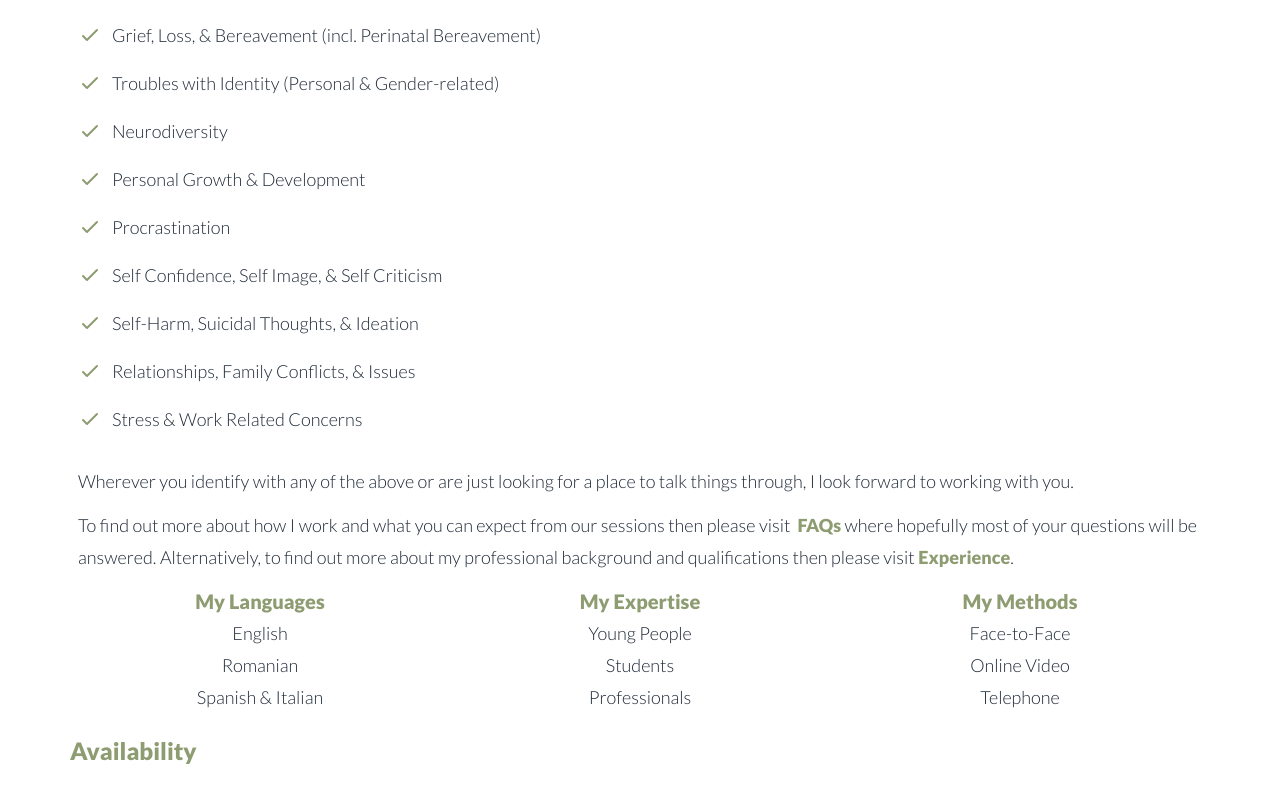
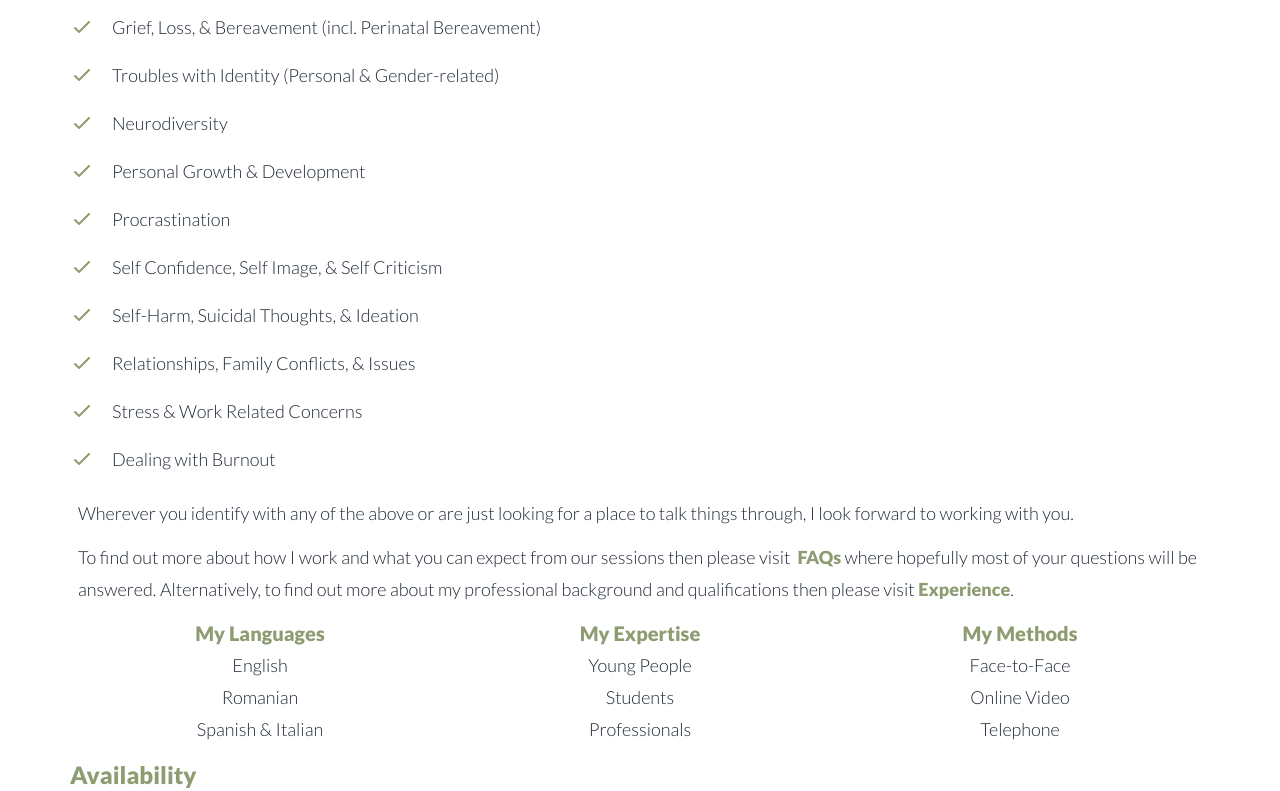
Before and after one commit to anat09/counselling-web, a Next.js app in the folder src/: page / in a window 1280 px wide. Shown: the part 2069-2860 px from the top of the page. Built offline with nearby package versions, Linux system fonts and the light colour scheme; no server answers.

Commit message:
add Experience page, rearrange some components

```diff
--- a/src/components/availability.js
+++ b/src/components/availability.js
@@ -1,11 +1,12 @@
 import React from 'react';
 
 import Section from './section';
+import SubHeader from './subHeader';
 
 const Availability = () => {
   return (
     <>
-      <div className="font-lato text-primary text-2xl py-6 font-bold">Availability</div>
+      <SubHeader title={'Availability'} />
       <Section paras={[
         `Online Video/Telephone Counselling Sessions can be booked between 10am - 8pm on
         Thursday, Fridays, and Saturdays.`,
--- /dev/null
+++ b/src/components/bulletpoint.js
@@ -0,0 +1,4 @@
+const Bulletpoint = ({ content }) => {
+  return <>&#8226;&#160;&#160;{ content }</>
+}
+export default Bulletpoint;
--- /dev/null
+++ b/src/components/experience/content.js
@@ -0,0 +1,77 @@
+import HyperRef from '../hyperRef';
+import Section from '../section';
+import TickList from '../tickList';
+
+export const second = [
+  `I have been working in mental health settings for over 7 years, with people from
+  various backgrounds and ages, across the UK. I began supporting students & young
+  people with their mental health, disability & neurodiversity in 2015 (across various
+  universities in North- West - Greater Manchester & Lancaster).`,
+  `Since 2018 I have also been working with survivors of childhood sexual abuse and/or
+  domestic violence, in various settings and charities across the UK (SafeNet –
+  Lancashire, Concrete & Savana – Staffordshire, NAPAC – Nationally). This required me
+  to undertake trauma-informed training and allowed me to become a trauma informed
+  therapist.`,
+  `In my current work outside private practice I offer single sessions of therapy also
+  known as one off counselling sessions, to explore what is occurring for clients in the
+  here and now, identify coping strategies they can implement going forward. I also
+  conduct comprehensive mental health and risk assessments with clients, to establish
+  the best therapeutic approach suitable for them going forward, given their emotional,
+  psychological needs.`,
+  `My work experience allows me to facilitate conversations with you as a client, where
+  we can identify together what works for you and if this is the right therapeutic space
+  for you. Across all my experience I worked collaboratively with people, and supported
+  them in building their confidence, learning about themselves. Diversity and inclusion
+  also played a big role in my work so far, which allows me to confidently explore any
+  impact of multiculturalism, neurodiversity, and differences on your wellbeing.`
+]
+
+export const third = [
+  <>
+    As you will see below, my training has been focused on various approaches in therapy,
+    allowing me to deliver counselling and psychotherapy in an integrative way. This
+    means that throughout our work together, I draw on my knowledge &amp; training in below
+    therapeutic modalities (see <HyperRef link={'/faq'} value={'FAQ'} /> for more information about therapy in general),
+    along with my understanding of personal development to support you to the best of my ability.
+  </>,
+  'Master of Science in Counselling & Psychotherapy at Keele University. Trained in:',
+  <TickList list={[
+    "Person-centred Therapy (PCT), a.k.a. Client-centred Therapy (CCT);",
+    "Solution-focused Therapy (SFT);",
+    "Cognitive-behavioural Therapy (CBT)."
+  ]} />,
+  '',
+  'Bachelor of Science in Psychology at Lancaster University. Educated in:',
+  <TickList list={[
+    "Neurodiversity;",
+    "Psychopharmacology;",
+    "Societal stigma;",
+    "Diversity and inclusivity;",
+    "Psychological labelling and its impact on an individuals' mental wellbeing."
+  ]} />
+]
+
+export const fourth = [
+  <TickList list={[
+    "Certificate in Rape Crisis – Trauma-Informed Counselling;",
+    "Certificate in Working with children;",
+    "Level 3 Training in Safeguarding Adults, Children and Vulnerable Adults;",
+    "Certificate in Level 1 (Foundation) as a CBT Practitioner;",
+    "Transactional Analysis 101 (Introductory Course Certificate)."
+  ]} />,
+  '',
+  `I also often attend Continuous Professional Development workshops, where I develop
+  further skills to work with difficulties most of my clients may experience. Workshops I
+  attended so far focused on:`,
+  <TickList list={[
+    "Single Sessions Therapies on topics such as Resilience & Jealousy;",
+    "Working with Neurodiversity, Suicidal Ideation, Self-Harm, Building Trust, Anxiety, Procrastination, Multilingual Clients;",
+    "Understanding the Neurobiology of Trauma;",
+    "Understanding the Mental Health Capacity Act.",
+  ]} />,
+  <>
+    As a registered member of the <HyperRef link='https://www.bacp.co.uk' value="BACP (British Association of Counselling Professions)" />, I
+    always ensure that my work with you is safe, and conducted to high ethical standard. If
+    you have any questions regarding the above, please do not hesitate to <HyperRef link='/contact' value="contact me" /> below.
+  </>
+]
--- /dev/null
+++ b/src/components/experience/index.js
@@ -0,0 +1,19 @@
+import Section from '../section';
+import SubHeader from '../subHeader';
+
+import { first, second, third, fourth } from './content';
+
+const Experience = () => {
+  return (
+    <>
+      {/* <SubHeader title={'Work Experience'} /> */}
+      <Section paras={second} />
+      <SubHeader title={'Training & Qualifications'} />
+      <Section paras={third} />
+      <SubHeader title={'Further Training'} />
+      <Section paras={fourth} />
+    </>
+  )
+}
+
+export default Experience;
--- a/src/components/landing/index.js
+++ b/src/components/landing/index.js
@@ -2,6 +2,8 @@ import React from 'react';
 
 import Availability from '../availability';
 import Section from '../section';
+import SubHeader from '../subHeader';
+import TickList from '../tickList';
 
 import Icons from './icons';
 import Logo from './logo';
@@ -34,51 +36,7 @@ const List = ({ entries, name }) => {
   )
 }
 
-const Areas = () => {
-  const TickIcon = () => {
-    return (
-      <svg xmlns="http://www.w3.org/2000/svg" className="h-6 w-6" fill="none" viewBox="0 0 24 24" stroke="currentColor">
-        <path strokeLinecap="round" strokeLinejoin="round" strokeWidth={2} d="M5 13l4 4L19 7" />
-      </svg>
-    )
-  }
-  const areas = [
-    "Abuse (Emotional, Physical, Sexual, Neglectful, Narcissistic)",
-    "Anxiety & Panic Attacks",
-    "Bullying & Harrasment",
-    "Childhood Trauma & Trauma Experienced in Adulthood",
-    "Depression & Unhappiness",
-    "Domestic Abuse",
-    "Emotional Regulation",
-    "Grief, Loss, & Bereavement (incl. Perinatal Bereavement)",
-    "Troubles with Identity (Personal & Gender-related)",
-    "Neurodiversity",
-    "Personal Growth & Development",
-    "Procrastination",
-    "Self Confidence, Self Image, & Self Criticism",
-    "Self-Harm, Suicidal Thoughts, & Ideation",
-    "Relationships, Family Conflicts, & Issues",
-    "Stress & Work Related Concerns",
-  ]
-  return (
-    // <div className="grid grid-flow-row-dense grid-cols-3 grid-rows-3">
-    <>
-      <div className="flex flex-col p-2">
-        <div className="font-lato text-primary text-2xl py-2 font-bold">Areas of Counselling</div>
-        {
-          areas.map((area, idx) => {
-            return (
-              <div key={idx} className="flex flex-row items-center justify-start">
-                <div className="text-primary"><TickIcon /></div>
-                <div className="font-lato p-2.5  text-lg">{ area }</div>
-              </div>
-            )
-          })
-        }
-      </div>
-    </>
-  )
-}
+
 
 const Skills = () => {
   const languages = [
@@ -97,7 +55,7 @@ const Skills = () => {
     "Telephone",
   ]
   return (
-    <div className="grid grid-cols-3">
+    <div className="grid grid-cols-3 pb-2">
       <List entries={languages} name={"My Languages"}/>
       <List entries={clients} name={"My Expertise"}/>
       <List entries={types} name={"My Methods"}/>
@@ -105,13 +63,34 @@ const Skills = () => {
   )
 }
 
+const areas = [
+  "Abuse (Emotional, Physical, Sexual, Neglectful, Narcissistic)",
+  "Anxiety & Panic Attacks",
+  "Bullying & Harrasment",
+  "Childhood Trauma & Trauma Experienced in Adulthood",
+  "Depression & Unhappiness",
+  "Domestic Abuse",
+  "Emotional Regulation",
+  "Grief, Loss, & Bereavement (incl. Perinatal Bereavement)",
+  "Troubles with Identity (Personal & Gender-related)",
+  "Neurodiversity",
+  "Personal Growth & Development",
+  "Procrastination",
+  "Self Confidence, Self Image, & Self Criticism",
+  "Self-Harm, Suicidal Thoughts, & Ideation",
+  "Relationships, Family Conflicts, & Issues",
+  "Stress & Work Related Concerns",
+  "Dealing with Burnout"
+]
+
 export default function Landing() {
   return (
     <>
       <Section paras={firstParas} />
       <Details />
       <Section paras={secondParas} />
-      <Areas />
+      <SubHeader title={'Areas of Counselling'} />
+      <TickList list={areas} />
       <Section paras={thirdParas} />
       <Skills />
       <Availability />
--- a/src/components/pageHeader.js
+++ b/src/components/pageHeader.js
@@ -2,9 +2,7 @@ import React from 'react'
 import PropTypes from 'prop-types'
 
 const PageHeader =({ title }) => {
-  return (
-    <div className="text-primary font-lato pt-4 md:pt-0 pb-4 md:pb-w text-4xl md:text-6xl flex md:flex-none justify-center md:justify-start">{ title }</div>
-  )
+  return <div className="text-primary font-lato pt-4 md:pt-0 pb-4 md:pb-w text-4xl md:text-6xl flex md:flex-none justify-center md:justify-start">{ title }</div>
 }
 
 PageHeader.propTypes = {
--- /dev/null
+++ b/src/components/subHeader.js
@@ -0,0 +1,12 @@
+import React from 'react'
+import PropTypes from 'prop-types'
+
+const SubHeader =({ title }) => {
+  return <div className="font-lato text-primary text-2xl py-2 font-bold">{ title }</div>
+}
+
+SubHeader.propTypes = {
+  title: PropTypes.string.isRequired,
+}
+
+export default SubHeader
--- /dev/null
+++ b/src/components/tickList.js
@@ -0,0 +1,27 @@
+
+
+const TickList = ({ list }) => {
+  const TickIcon = () => {
+    return (
+      <svg xmlns="http://www.w3.org/2000/svg" className="h-6 w-6" fill="none" viewBox="0 0 24 24" stroke="currentColor">
+        <path strokeLinecap="round" strokeLinejoin="round" strokeWidth={2} d="M5 13l4 4L19 7" />
+      </svg>
+    )
+  }
+  return (
+    <div className="flex flex-col p-0">
+      {
+        list.map((entry, idx) => {
+          return (
+            <div key={idx} className="flex flex-row items-center justify-start">
+              <div className="text-primary pr-2"><TickIcon /></div>
+              <div className="font-lato p-2.5 text-lg">{ entry }</div>
+            </div>
+          )
+        })
+      }
+    </div>
+  )
+}
+
+export default TickList
--- /dev/null
+++ b/src/pages/experience.js
@@ -0,0 +1,12 @@
+import Experience from '../components/experience'
+import PageHeader from '../components/pageHeader'
+
+export default function EmergencyPage() {
+  return (
+    <>
+      <PageHeader title="Experience"/>
+      <Experience />
+    </>
+
+  )
+}
```
